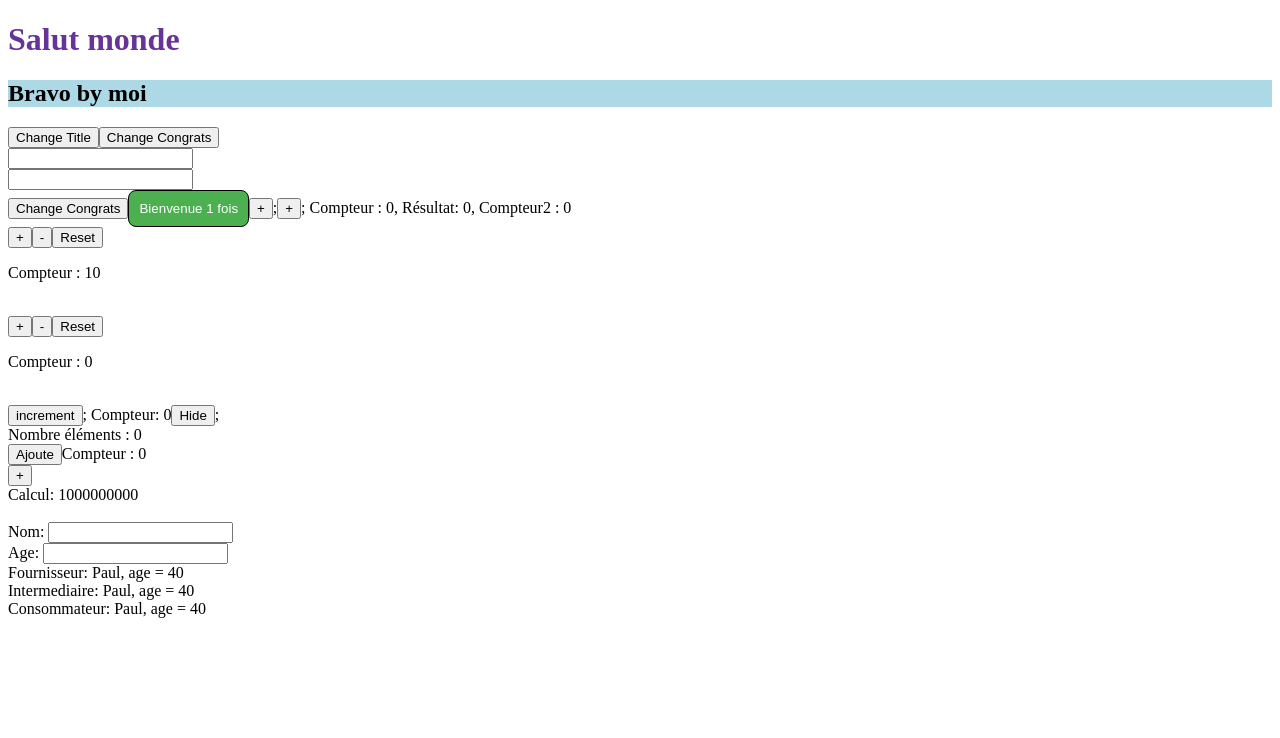
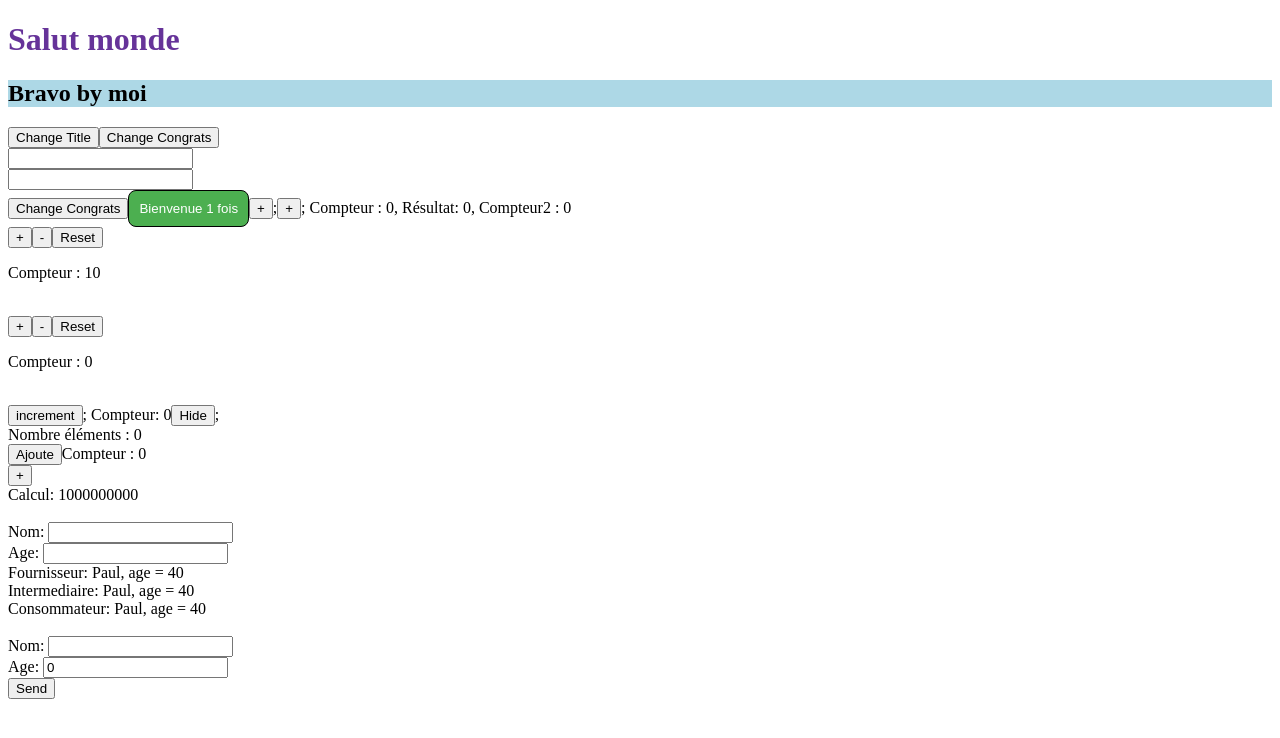
Before and after one commit to Felipebarcon/first-react-training-ex, a React (Create React App) app: page / in a window 1280 px wide. Shown: the top 738 px of the page. Built offline with nearby package versions, Linux system fonts and the light colour scheme.

Commit message:
form validation errors

```diff
--- a/src/App/App.tsx
+++ b/src/App/App.tsx
@@ -7,6 +7,7 @@ import BoutonReducer from '../BoutonReducer/BoutonReducer';
 import BoutonCallback from '../BoutonCallback/BoutonCallbakc';
 import BoutonMemo from '../BoutonMemo/BoutonMemo';
 import Fournisseur from '../Contexte/Fournisseur';
+import LeFormulaire from '../Formulaire/LeFormulaireClasse';
 
 function App() {
   // let text = 'Hello World'; // immuable, c'est une constante bien que let
@@ -83,6 +84,7 @@ function App() {
       <br />
       <Fournisseur />
       <br />
+      <LeFormulaire />
     </>
   );
 }
--- /dev/null
+++ b/src/Formulaire/LeFormulaireClasse.tsx
@@ -0,0 +1,98 @@
+import { Component } from 'react';
+
+interface FormulaireProps {}
+
+// Tous les champs du formulaire
+interface FormulaireState {
+  nom?: string;
+  age?: number;
+  errors?: {
+    nom?: string;
+    age?: string;
+  };
+}
+
+class LeFormulaire extends Component<FormulaireProps, FormulaireState> {
+  constructor(props: FormulaireProps) {
+    super(props);
+    this.state = {
+      nom: '',
+      age: 0,
+      errors: {
+        nom: '',
+        age: '',
+      },
+    };
+    this.changeValue = this.changeValue.bind(this);
+    this.submitForm = this.submitForm.bind(this);
+  }
+
+  changeValue(event: any) {
+    const name = event.target.name;
+    const value = event.target.value;
+    if (this.validate(name, value)) {
+      this.setState({ [name]: value });
+    }
+  }
+
+  validate(name: string, value: any) {
+    let ok = false;
+    const copyState = { ...this.state };
+    let msg = '';
+    switch (name) {
+      case 'nom':
+        if (value.length <= 10 && value.length >= 0) {
+          ok = true;
+          msg = '';
+        } else {
+          // validate errors
+          msg = 'Le nom doit être compris entre 0 et 10 caractères';
+        }
+        copyState.errors!.nom = msg;
+        this.setState(copyState);
+        break;
+      case 'age':
+        if (value >= 0 && value <= 120) {
+          ok = true;
+          msg = '';
+        } else {
+          msg = "L'age doit être compris entre 0 et 120 ans";
+        }
+        copyState.errors!.age = msg;
+        this.setState(copyState);
+        break;
+    }
+    return ok;
+  }
+
+  submitForm(event: any) {
+    // dont submit the form if there are errors
+    if (!this.state.errors!.nom && !this.state.errors!.age) {
+      alert(`Vous avez saisi ${this.state.nom} et ${this.state.age}`);
+    }
+    event.preventDefault();
+  }
+
+  render() {
+    return (
+      <form onSubmit={this.submitForm}>
+        Nom:{' '}
+        <input name="nom" value={this.state.nom} onChange={this.changeValue} />{' '}
+        {this.state.errors!.nom}
+        <br />
+        Age:{' '}
+        <input
+          name="age"
+          value={this.state.age}
+          onChange={this.changeValue}
+          type="number"
+        />
+        {this.state.errors!.age}
+        <br />
+        <button type="submit">Send</button>
+      </form>
+    );
+  }
+}
+
+export default LeFormulaire;
```
